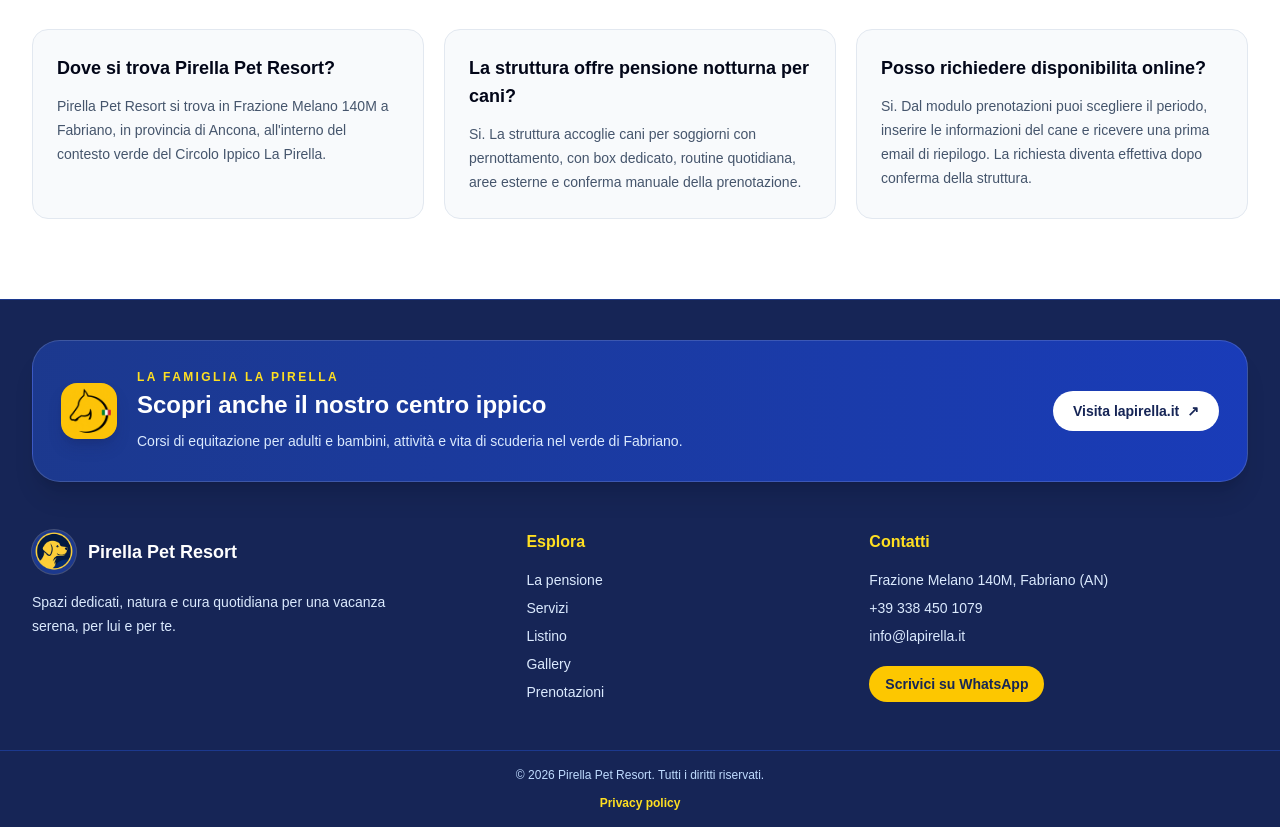
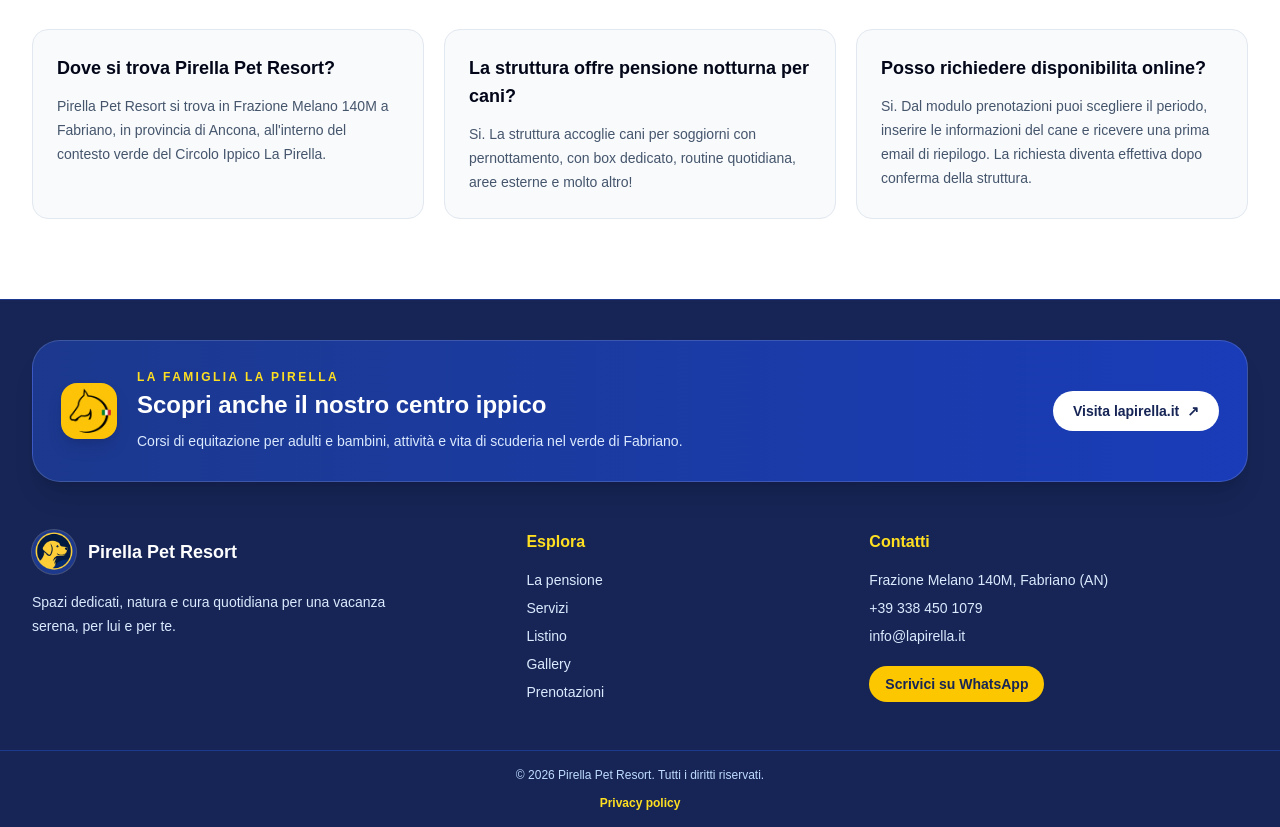
Before and after one commit to liuk1221/pensione-cani-web, a Next.js app: page / in a window 1280 px wide. Shown: the part 2900-3727 px from the top of the page. Built offline with nearby package versions, Linux system fonts and the light colour scheme; no server answers.

Commit message:
Small grammar fixes

```diff
--- a/src/app/page.tsx
+++ b/src/app/page.tsx
@@ -60,7 +60,7 @@
   {
     question: "La struttura offre pensione notturna per cani?",
     answer:
-      "Si. La struttura accoglie cani per soggiorni con pernottamento, con box dedicato, routine quotidiana, aree esterne e conferma manuale della prenotazione.",
+      "Si. La struttura accoglie cani per soggiorni con pernottamento, con box dedicato, routine quotidiana, aree esterne e molto altro!",
   },
   {
     question: "Posso richiedere disponibilita online?",
--- a/src/app/servizi/page.tsx
+++ b/src/app/servizi/page.tsx
@@ -60,9 +60,9 @@
 
 const serviceFaqs = [
   {
-    question: "Che differenza c'e tra asilo giornaliero e pensione notturna?",
+    question: "Che differenza c'è tra asilo giornaliero e pensione notturna?",
     answer:
-      "L'asilo giornaliero e pensato per permanenze diurne senza pernottamento. La pensione notturna include il soggiorno con box dedicato, gestione quotidiana e uscita concordata.",
+      "L'asilo giornaliero è pensato per permanenze diurne senza pernottamento. La pensione notturna include il soggiorno con box dedicato, gestione quotidiana e uscita concordata.",
   },
   {
     question: "Accogliete cani alla prima esperienza in pensione?",
@@ -72,7 +72,7 @@
   {
     question: "Due cani della stessa famiglia possono stare insieme?",
     answer:
-      "Possono condividere lo stesso box solo se sono compatibili, abituati a stare insieme e se la soluzione e sicura per entrambi.",
+      "Possono condividere lo stesso box solo se sono compatibili, abituati a stare insieme e se la soluzione è sicura per entrambi.",
   },
 ];
 
```
